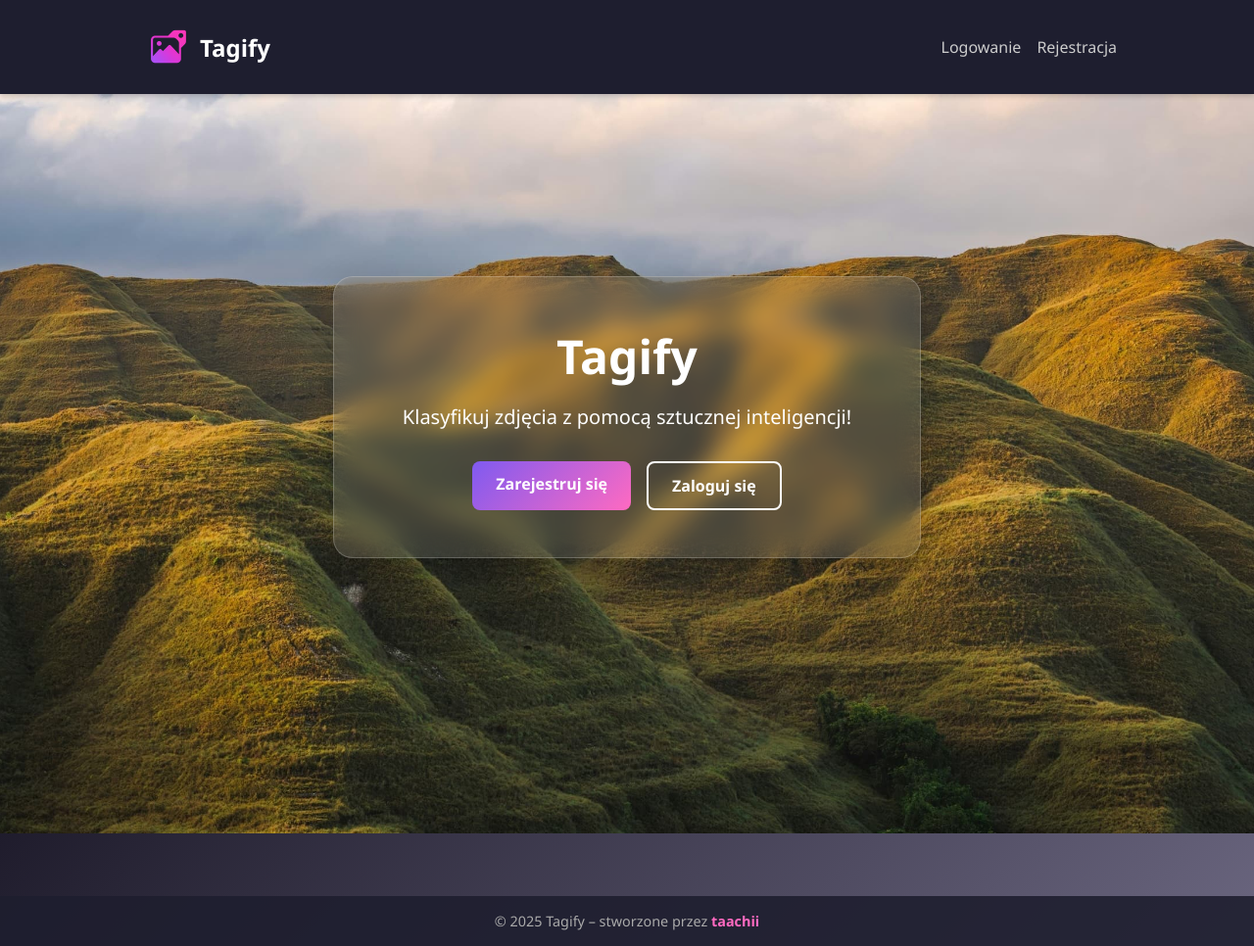
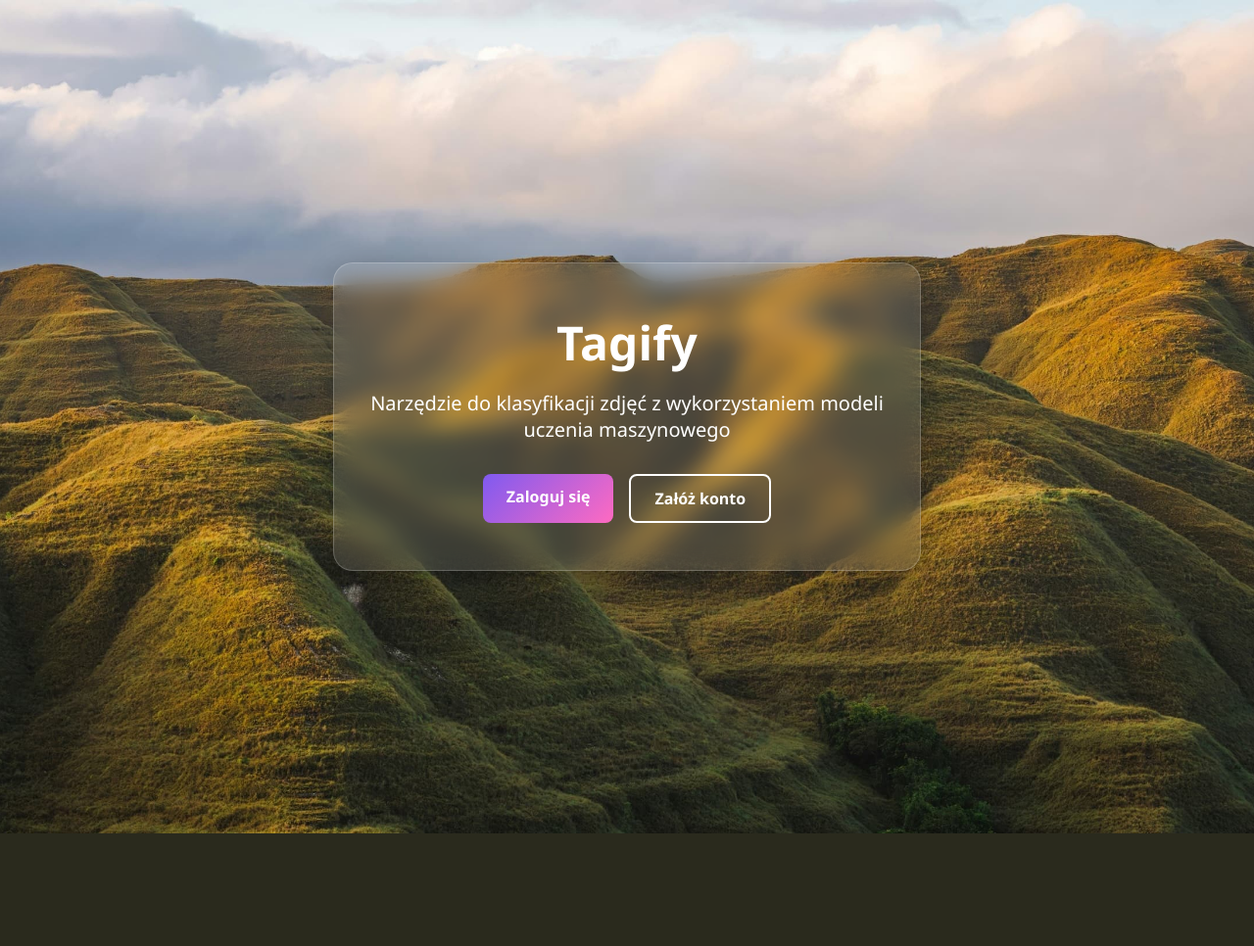
Before and after one commit to taachii/tagify, a Flask app: page / in a window 1280 px wide. Shown: the whole page at 98% size. After the commit the page ends 851 px from the top, so only its background shows below. Run offline with Flask 3, Linux system fonts and the light colour scheme.

Commit message:
Change homepage display, add footer

```diff
--- a/app/blueprints/core/templates/core/home.html
+++ b/app/blueprints/core/templates/core/home.html
@@ -11,33 +11,17 @@
 {% endblock %}
 
 {% block navbar %}
-<nav class="navbar">
-  <div class="nav-container">
-    <a class="brand" href="{{ url_for('core.home') }}">
-      <img src="{{ url_for('static', filename='img/logo.png') }}" alt="Tagify logo" class="logo">
-      <span>Tagify</span>
-    </a>
-    <div class="nav-links">
-      {% if current_user.is_authenticated %}
-        <span class="username">Witaj, {{ current_user.username }}</span>
-        <a href="{{ url_for('auth.logout') }}">Wyloguj</a>
-      {% else %}
-        <a href="{{ url_for('auth.login') }}">Logowanie</a>
-        <a href="{{ url_for('auth.register') }}">Rejestracja</a>
-      {% endif %}
-    </div>
-  </div>
-</nav>
+  {# celowo pusto – brak navbara na stronie głównej #}
 {% endblock %}
 
 {% block content %}
   <section class="hero">
     <div class="hero-content">
       <h1 class="hero-title">Tagify</h1>
-    <p class="hero-subtitle">Klasyfikuj zdjęcia z pomocą sztucznej inteligencji!</p>
+      <p class="hero-subtitle">Narzędzie do klasyfikacji zdjęć z wykorzystaniem modeli uczenia maszynowego</p>
       <div class="hero-buttons">
-      <a href="{{ url_for('auth.register') }}" class="btn">Zarejestruj się</a>
-      <a href="{{ url_for('auth.login') }}" class="btn btn-outline">Zaloguj się</a>
+        <a href="{{ url_for('auth.login') }}" class="btn">Zaloguj się</a>
+        <a href="{{ url_for('auth.register') }}" class="btn btn-outline">Załóż konto</a>
       </div>
     </div>
   </section>
--- a/app/static/css/styles.css
+++ b/app/static/css/styles.css
@@ -17,6 +17,11 @@
   background-repeat: no-repeat;
   background-position: center center;
   background-attachment: fixed;
+}
+
+html, body {
+  height: 100%;
+  overflow-x: hidden;
 }
 
 #bg-wrapper.hero-bg {
@@ -47,6 +52,16 @@
 .auth-body {
   background: linear-gradient(135deg, #1f1c2c, #928dab);
   color: #eee;
+}
+
+.wrapper {
+  min-height: 100vh;
+  display: flex;
+  flex-direction: column;
+}
+
+main {
+  flex: 1;
 }
 
 /* ========================
@@ -122,10 +137,9 @@
 .footer {
   text-align: center;
   padding: 1rem;
-  background-color: rgba(30, 30, 47, 0.9);
+  background-color: rgba(30, 30, 47, 0.75);
   color: #aaa;
   font-size: 0.9rem;
-  margin-top: 4rem;
 }
 
 .footer a {
@@ -142,12 +156,21 @@
 /* ========================
    HERO SEKCJA
 ======================== */
+
+body.hero-bg {
+  scrollbar-width: none;          /* Firefox */
+  -ms-overflow-style: none;       /* IE/Edge */
+}
+
+body.hero-bg::-webkit-scrollbar {
+  display: none;                  /* Chrome, Safari, Opera */
+}
+
 .hero {
   display: flex;
   align-items: center;
   justify-content: center;
   height: 100vh;
-  padding: 2rem;
 }
 
 .hero-content {
--- a/app/templates/layout_base.html
+++ b/app/templates/layout_base.html
@@ -9,11 +9,10 @@
   <link rel="icon" type="image/x-icon" href="{{ url_for('static', filename='img/favicon.ico') }}">
 </head>
 <body class="{% block body_class %}auth-body{% endblock %}">
-
   {% block background %}{% endblock %}
-
   {% block navbar %}{% endblock %}
 
+  <div class="wrapper">
     <main>
       {% block content %}{% endblock %}
     </main>
@@ -21,6 +20,7 @@
     <footer class="footer">
       <p>&copy; 2025 Tagify – stworzone przez <a href="https://github.com/taachii" target="_blank">taachii</a></p>
     </footer>
+  </div>
 
   {% block scripts %}{% endblock %}
 </body>
```
Lines whose indentation alone changed are shown as unchanged.
